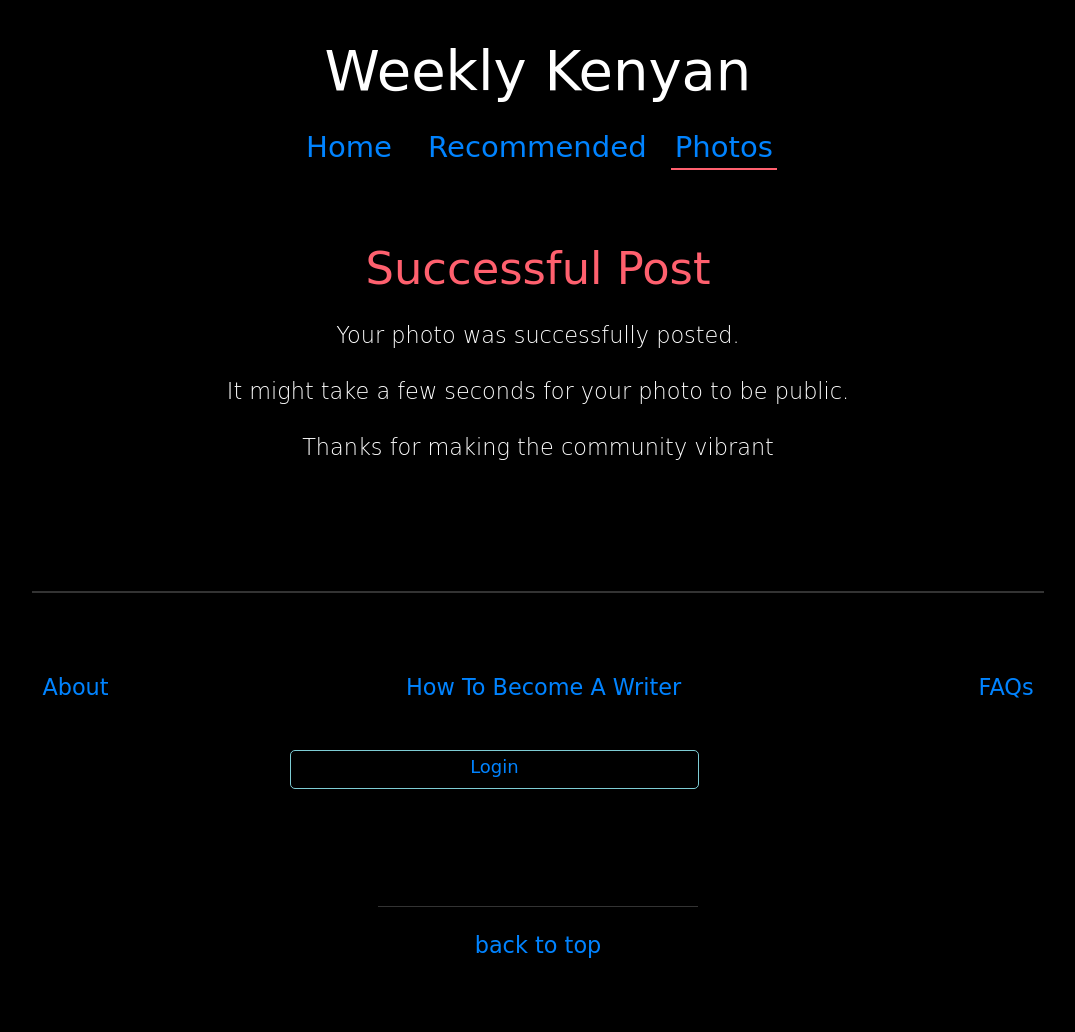
After one commit to bolshoibooze/weekly, a Django app: template photos/templates/photo_posted.html in a window 1280 px wide. The commit adds this page. Shown: the whole page, without its empty margins (102-1177 px from the left). Run offline with Django 3.2, Linux system fonts and the light colour scheme; the template is opened without the code that fills it, so the values that code supplies are empty; parts of the project's set-up code (start-up, migrations or seed data) failed here and were passed over; some libraries are stand-ins or nearby versions.

Commit message:
edits & tweaks

```diff
--- a/photos/forms.py
+++ b/photos/forms.py
@@ -28,5 +28,5 @@ class PhotoForm(forms.ModelForm):
     class Meta(object):
         model = Photo
         fields = (
-        'caption','main_photo'
+        'caption','main_photo','post'
         )
--- a/photos/models.py
+++ b/photos/models.py
@@ -21,9 +21,7 @@ from weekly.settings import *
 
 #from follow import utils
 from sorl.thumbnail import ImageField
-from django.contrib import comments
-from django.contrib.comments import Comment
-from notifications import notify
+
 
 
 class PhotoManager(models.Manager):
@@ -54,7 +52,7 @@ class Photo(models.Model):
     caption = models.CharField(
        max_length=140
     )
-    main_photo = ImageField(
+    main_photo = models.ImageField(
        upload_to='funny_photos',
        verbose_name='Photo'
     )
--- a/photos/templates/m_photo_form.html
+++ b/photos/templates/m_photo_form.html
@@ -38,7 +38,7 @@
 
                 {% include "m_base_form.html" %}
 
-  <input class="button" name="post" value="Upload Photo" type="submit"/>
+              <input class="button"  type="Submit"/>
 
                         </fieldset>
                       </form>
--- a/photos/templates/photo_form.html
+++ b/photos/templates/photo_form.html
@@ -39,7 +39,7 @@
 
                 {% include "m_base_form.html" %}
 
-           <input class="upload-button" name="post" value="Upload Photo" type="submit"/>
+             <input class="button"  type="Submit"/>
 
                         </fieldset>
                       </form>
--- a/photos/templates/photo_list.html
+++ b/photos/templates/photo_list.html
@@ -40,11 +40,11 @@
               </p>
 
 
-                       <p>
+                       <p class="micro-copy">
 
- <span class="author">Posted by {{photo.author.full_name|safe}}</span>
+ <span class="">Posted by <b>{{photo.author.full_name|safe}}</b></span>
 
-               <span class="micro-copy align-right">
+               <span class="align-right">
 {{photo.pub_date|timesince}} ago |{% get_comment_count  for photo as comment_count %}
 {{comment_count}} comment{{comment_count|pluralize}}
                </span>
--- /dev/null
+++ b/photos/templates/photo_posted.html
@@ -0,0 +1,34 @@
+                         {% extends "desktop_core.html" %}
+
+                                 {% block nav %}
+               		   <div class="nav center">
+
+       		<ul>
+
+		<li><a href="/home/stream/">Home</a></li>
+		<li><a href="/home/popular/">Recommended</a></li>
+		<li class="current"><a href="/photos/all/">Photos</a></li>
+
+
+      		</ul>
+   	    </div>
+                   		{% endblock %}
+
+
+                              {% block content %}
+         <div class="simple-title welcome stylish">Successful Post  </div>
+
+                      <div class="wide-section spaced">
+
+                           <div class="center-content">
+                   <p>Your photo was successfully posted.</p>
+
+           <p>
+           It might take a few seconds for your photo to be public.
+           </p>
+
+           <p>Thanks for making the community vibrant </p>
+
+            </div>
+          </div>
+			{% endblock %}
--- a/photos/urls.py
+++ b/photos/urls.py
@@ -19,4 +19,8 @@ urlpatterns = patterns('photos.views',
     url(r'^photo/(?P<slug>[a-zA-Z0-9-]+)/$', PhotoDetailView.as_view(),
         name='photo'),
 
+    url(r'^posted/$',PhotoSuccessView.as_view(),
+        name='posted'),
+
+
 )
--- a/photos/views.py
+++ b/photos/views.py
@@ -22,11 +22,15 @@ class PostPhotoView(ModelCreateView):
     form_class = PhotoForm
     mobile_template_name = 'm_photo_form.html'
     template_name = 'photo_form.html'
-    success_url = '/photos/all/'
+    success_url = '/photos/posted/'
 
     def form_valid(self, form):
         form.instance.author = self.request.user
         return super(PostPhotoView, self).form_valid(form)
+
+class PhotoSuccessView(MobileTemplateView):
+    mobile_template_name = 'm_photo_posted.html'
+    template_name= 'photo_posted.html'
 
 class View(ModelListView):
     model = Photo
```
Also changed, not shown: photos/admin.py (added, +27 -0 lines), photos/templates/m_photo_posted.html (added, +35 -0 lines), 5 other files.
